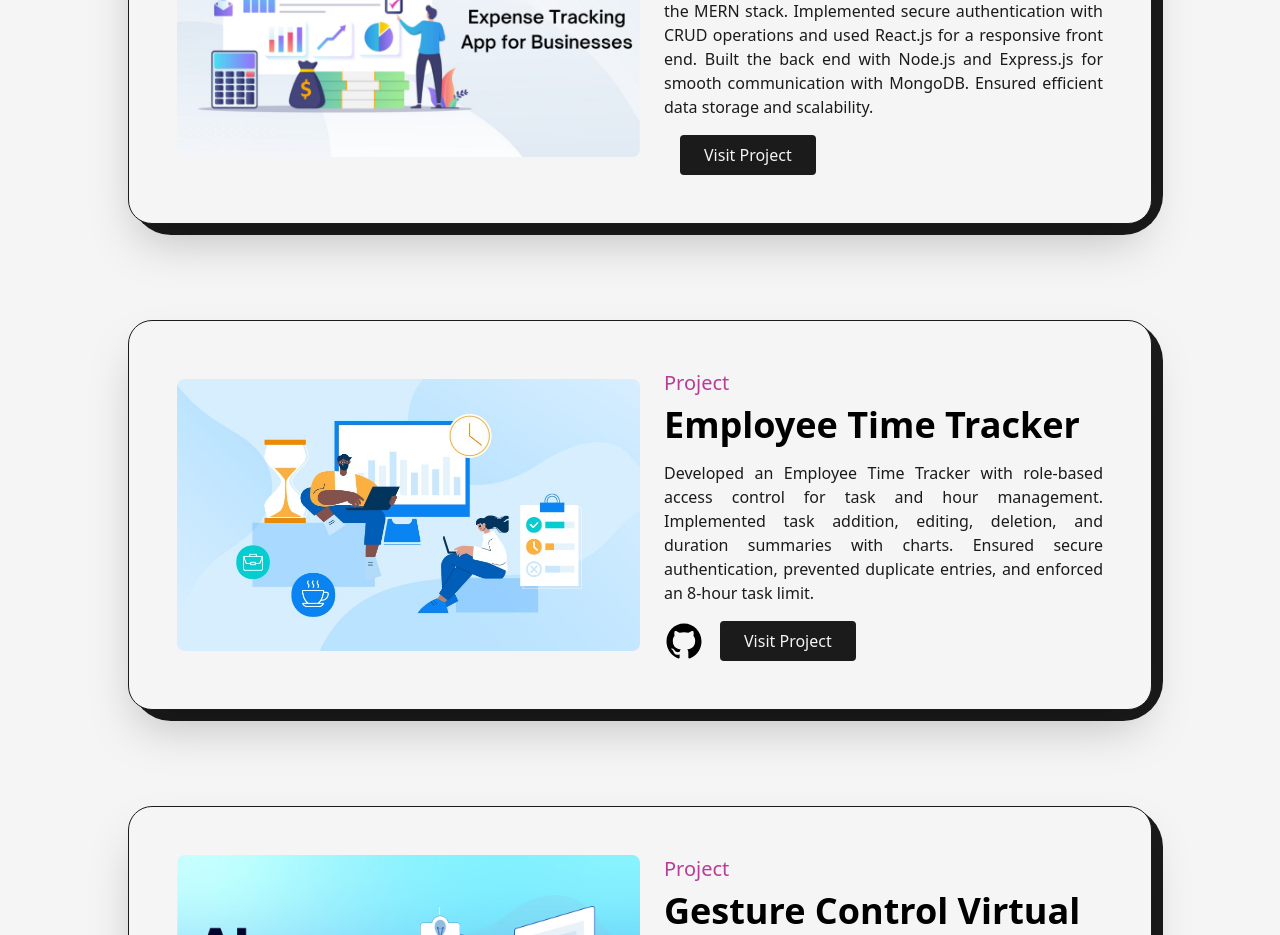
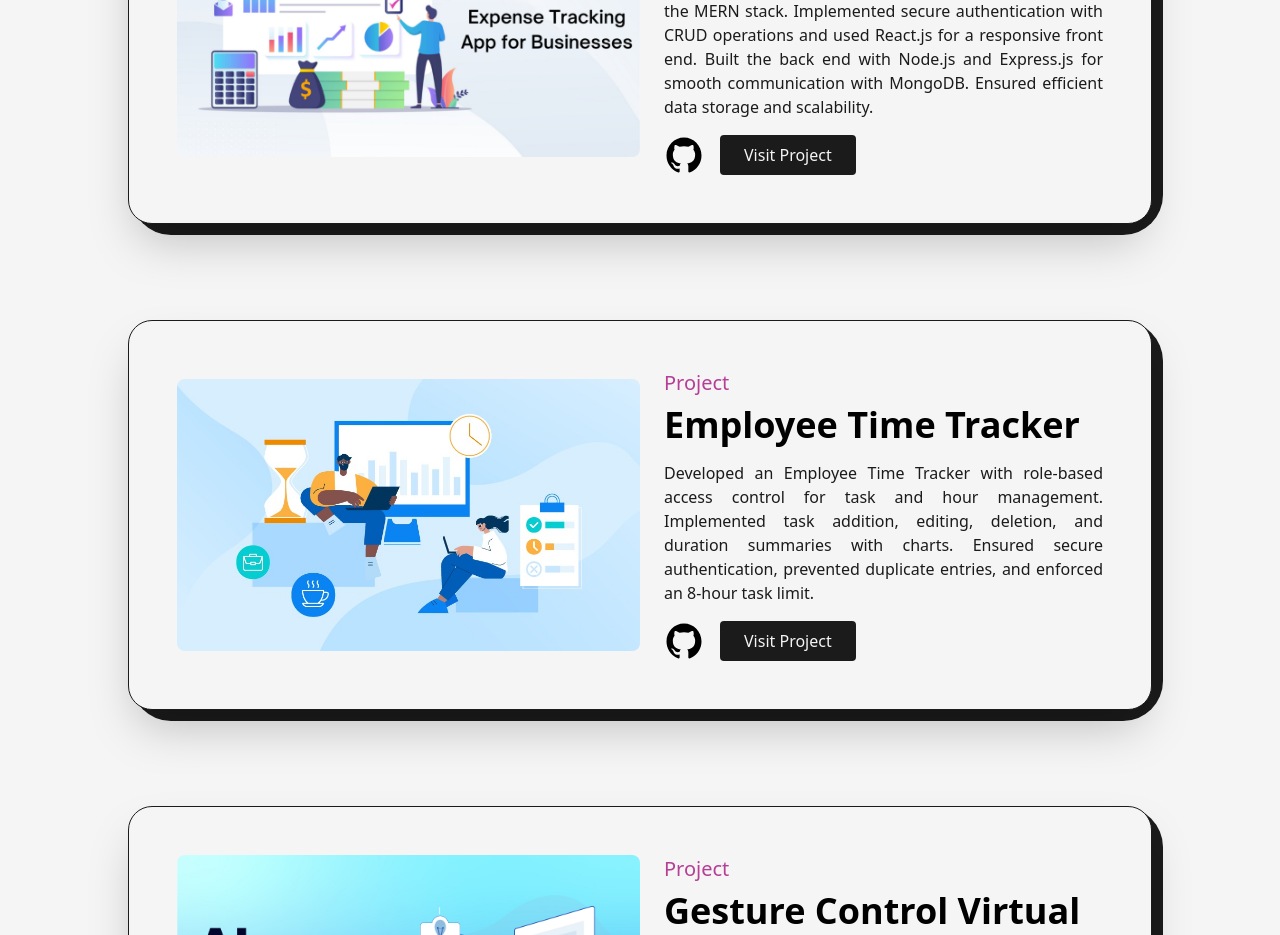
Before and after one commit to AdityavardhanKoya/Portfolio, a Next.js app: page /projects in a window 1280 px wide. Shown: the part 880-1815 px from the top of the page. Built offline with nearby package versions, Linux system fonts and the light colour scheme.

Commit message:
Modified changes

```diff
--- a/src/pages/index.js
+++ b/src/pages/index.js
@@ -43,7 +43,7 @@
               {/* Buttons */}
               <div className="flex flex-col sm:flex-row items-start sm:items-center mt-4 gap-4">
                 <Link
-                  href="https://drive.google.com/file/d/1tvaMx0hB-nOGhHplFX2Xtbc16HFoBszn/view?usp=drive_link"
+                  href="https://drive.google.com/file/d/1JlOHCp5ZmtkRnb2N3TEkxwGrxRjKQNYF/view?usp=drive_link"
                   target="_blank"
                   rel="noopener noreferrer"
                   className="flex items-center bg-dark text-light p-2.5 px-6 rounded-lg text-sm sm:text-lg font-semibold hover:bg-light hover:text-dark border-2 border-solid border-transparent hover:border-dark"
--- a/src/pages/projects.js
+++ b/src/pages/projects.js
@@ -92,8 +92,8 @@
                 summary="Developed a user-friendly Online Expense Tracker using the MERN stack. Implemented secure authentication with CRUD operations and used React.js for a responsive front end. Built the back end with Node.js and Express.js for smooth communication with MongoDB. Ensured efficient data storage and scalability."
                 type="Featured Project"
                 image={expensetracker}
-                link=""
-                github=""
+                link="https://github.com/AdityavardhanKoya/Expense_Tracker"
+                github="https://github.com/AdityavardhanKoya/Expense_Tracker"
               />
             </div>
 
```
